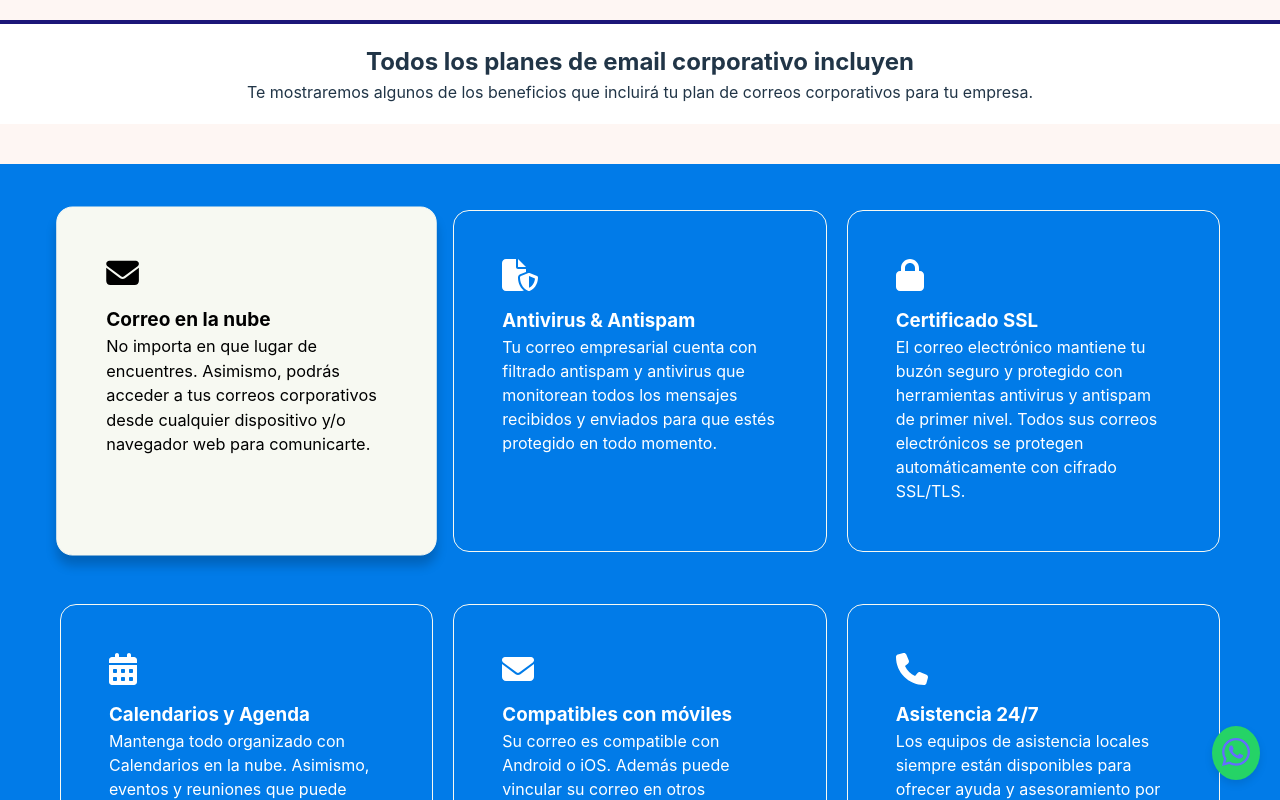
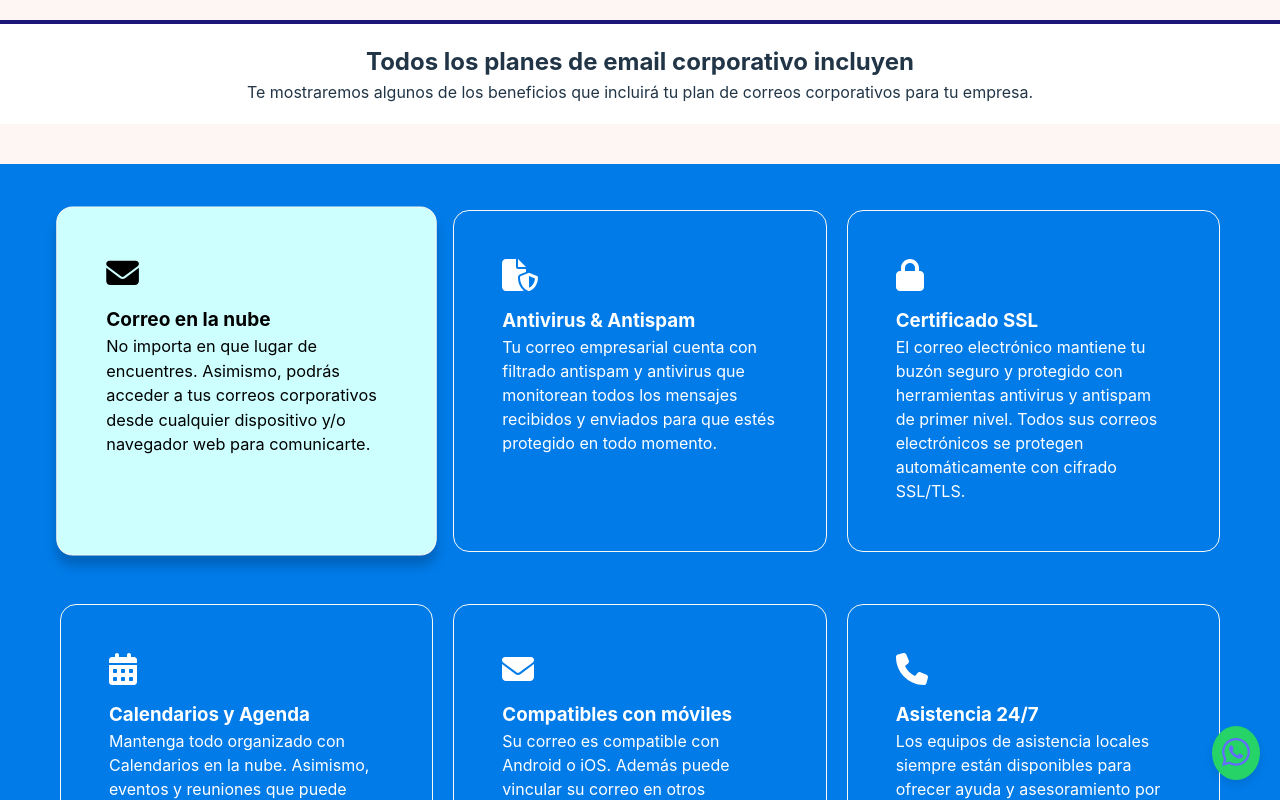
Before and after one commit to Krlozces/emailsCorporativos, a React (Vite) app: page /benefits in a window 1280 px wide. In both pictures the pointer is over the element 246 px from the left and 381 px from the top of the page. Shown: the top 800 px of the page. Built offline with nearby package versions, Linux system fonts and the light colour scheme.

Commit message:
Background color changed

```diff
--- a/src/styles/benefits.css
+++ b/src/styles/benefits.css
@@ -20,7 +20,7 @@
 .card-benefits-container:hover{
     transform: scale(1.02);
     color: black;
-    background-color: #F7F9F2;
+    background-color: #cdffff;
     box-shadow: 0 10px 10px rgba(0,0,0,0.2);
 }
 
```
